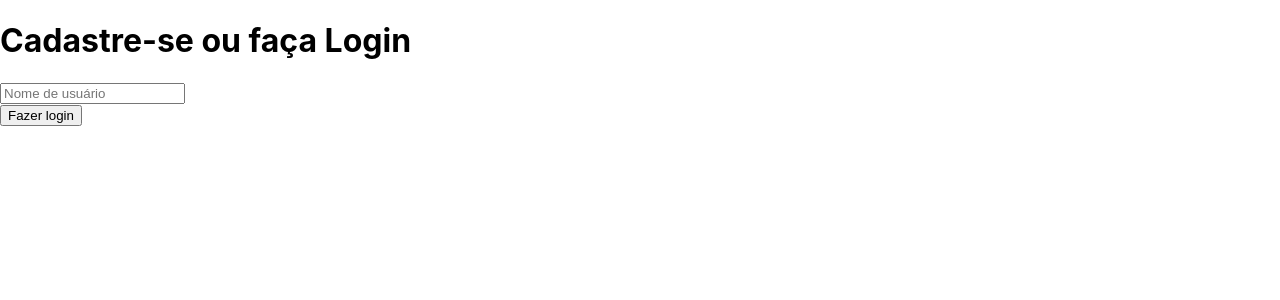
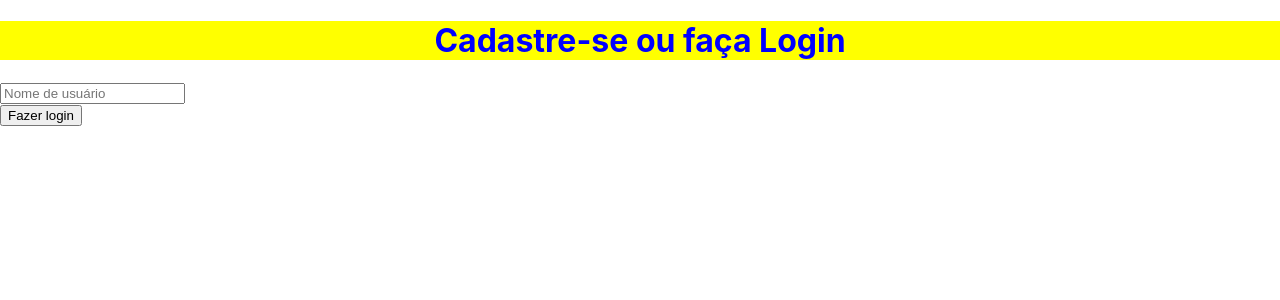
Before and after one commit to lucsap/Pokedex_CJR_01, a React (Create React App) app in the folder pokedex/: page /login in a window 1280 px wide. Shown: the top 300 px of the page. Built offline with nearby package versions, Linux system fonts and the light colour scheme; no server answers.

Commit message:
feat: get users

```diff
--- a/pokedex/package.json
+++ b/pokedex/package.json
@@ -6,11 +6,13 @@
     "@testing-library/jest-dom": "^5.11.4",
     "@testing-library/react": "^11.1.0",
     "@testing-library/user-event": "^12.1.10",
+    "axios": "^0.23.0",
     "react": "^17.0.2",
     "react-dom": "^17.0.2",
     "react-helmet": "^6.1.0",
     "react-router-dom": "^5.3.0",
     "react-scripts": "4.0.3",
+    "styled-components": "^5.3.3",
     "web-vitals": "^1.0.1"
   },
   "scripts": {
--- a/pokedex/src/components/cpnt_login.js
+++ b/pokedex/src/components/cpnt_login.js
@@ -1,5 +1,13 @@
 import styled from 'styled-components'
 
-export const Title = styled.h1`
-  color:
-`;
+export const Navbar = styled.h1`
+  color: blue;
+  background-color: yellow;
+  text-align: center;
+  align-content: center;
+`
+// export const Input = styled.input`
+//   align-content: center;
+// `
+
+;
--- a/pokedex/src/components/helmet.js
+++ b/pokedex/src/components/helmet.js
@@ -11,4 +11,4 @@ const Titles = ({title}) => {
     )
   }
 
-  export default Titles
+export default Titles
--- a/pokedex/src/pages/login.js
+++ b/pokedex/src/pages/login.js
@@ -1,14 +1,32 @@
+import { Navbar } from "../components/cpnt_login"
 import Titles from "../components/helmet"
+import { useEffect, useState } from 'react';
+import axios from 'axios';
 
-export default function Login() {
+function Login() {
+
+    const [users, setUsers] = useState([])
+
+    // Pegar usuários
+    useEffect(()=>{
+        axios.get("https://pokedex20201.herokuapp.com/users/")
+        .then((resp)=>{
+            console.log(resp.data)
+            console.log(resp.data[0])
+            setUsers(resp.data)
+        })
+      }, [])
 
     return (
         <div>
             <Titles title={"Login"} />
-            <h1>Cadastre-se ou faça Login</h1>
+            <Navbar>Cadastre-se ou faça Login</Navbar>
             <input placeholder="Nome de usuário"></input>
             <br/>
             <button>Fazer login</button>
+
         </div>
     )
 }
+
+export default Login
--- a/pokedex/src/pages/main.js
+++ b/pokedex/src/pages/main.js
@@ -6,6 +6,12 @@ import Titles from '../components/helmet'
 function Main(){
       const [pages,setPage] = useState(1)
       const [pokemons,setPokemon] = useState([])
+
+      // Pegar usuários
+      useEffect(()=>{
+        const resp = axios.get("https://pokedex20201.herokuapp.com/users/")
+        console.log(resp)
+      }, [])
 
       async function getPokemons(){
         axios.get("https://pokedex20201.herokuapp.com/pokemons?page="+pages)
```
Also changed, not shown: 1 other file (tests, documents, lock files or other folders).
